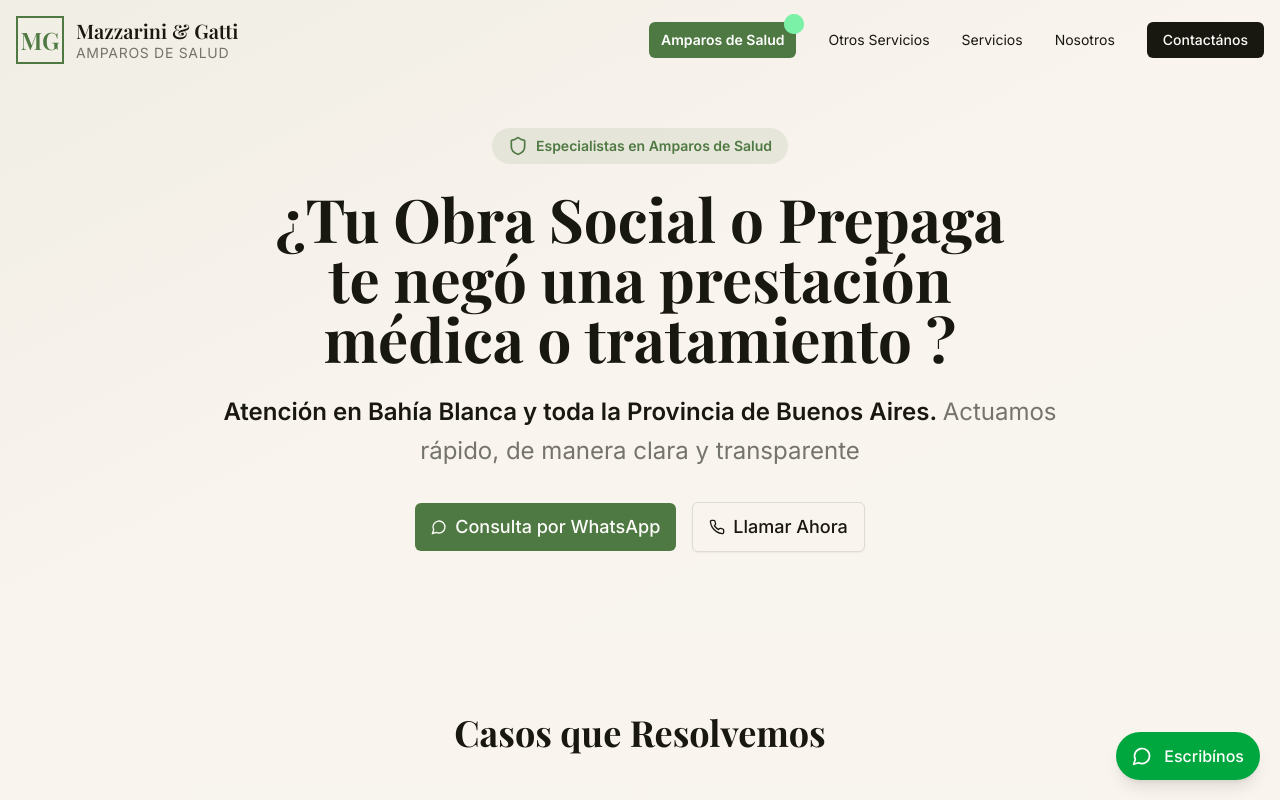
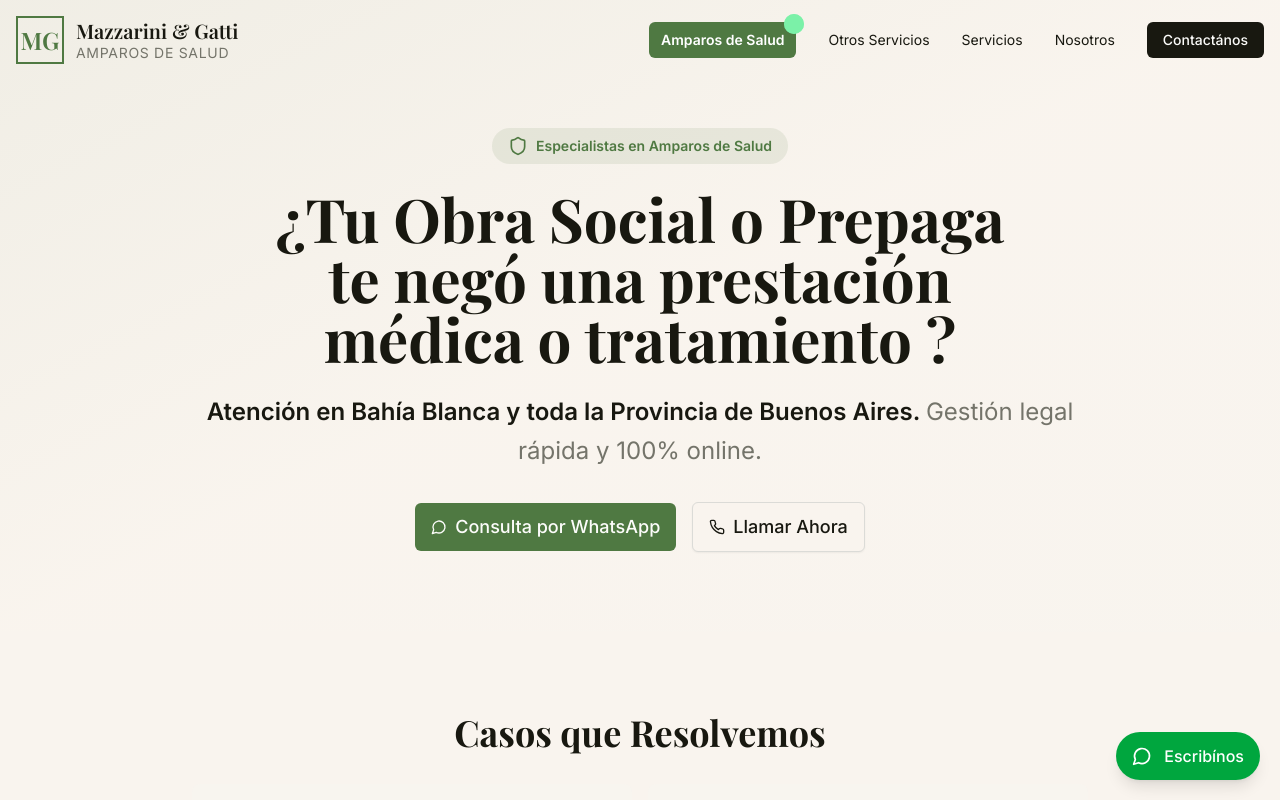
Before and after one commit to tobiasgatti02/mg-legales, a Next.js app: page /amparos-de-salud in a window 1280 px wide. Shown: the top 800 px of the page. Built offline with nearby package versions, Linux system fonts and the light colour scheme; no server answers; a web font is replaced by a local one.

Commit message:
Update amparos de salud page to clarify legal service description

```diff
--- a/app/amparos-de-salud/page.tsx
+++ b/app/amparos-de-salud/page.tsx
@@ -77,7 +77,7 @@ export default function AmparosDeSaludPage() {
 
             <p className="text-xl md:text-2xl text-muted-foreground mb-8 text-pretty leading-relaxed">
              <span className="text-foreground font-semibold"> Atención en Bahía Blanca y toda la Provincia de Buenos Aires. </span>
-                Actuamos rápido, de manera clara y transparente
+                Gestión legal rápida y 100% online.
             </p>
 
             <div className="flex flex-col sm:flex-row gap-4 justify-center items-center">
```
